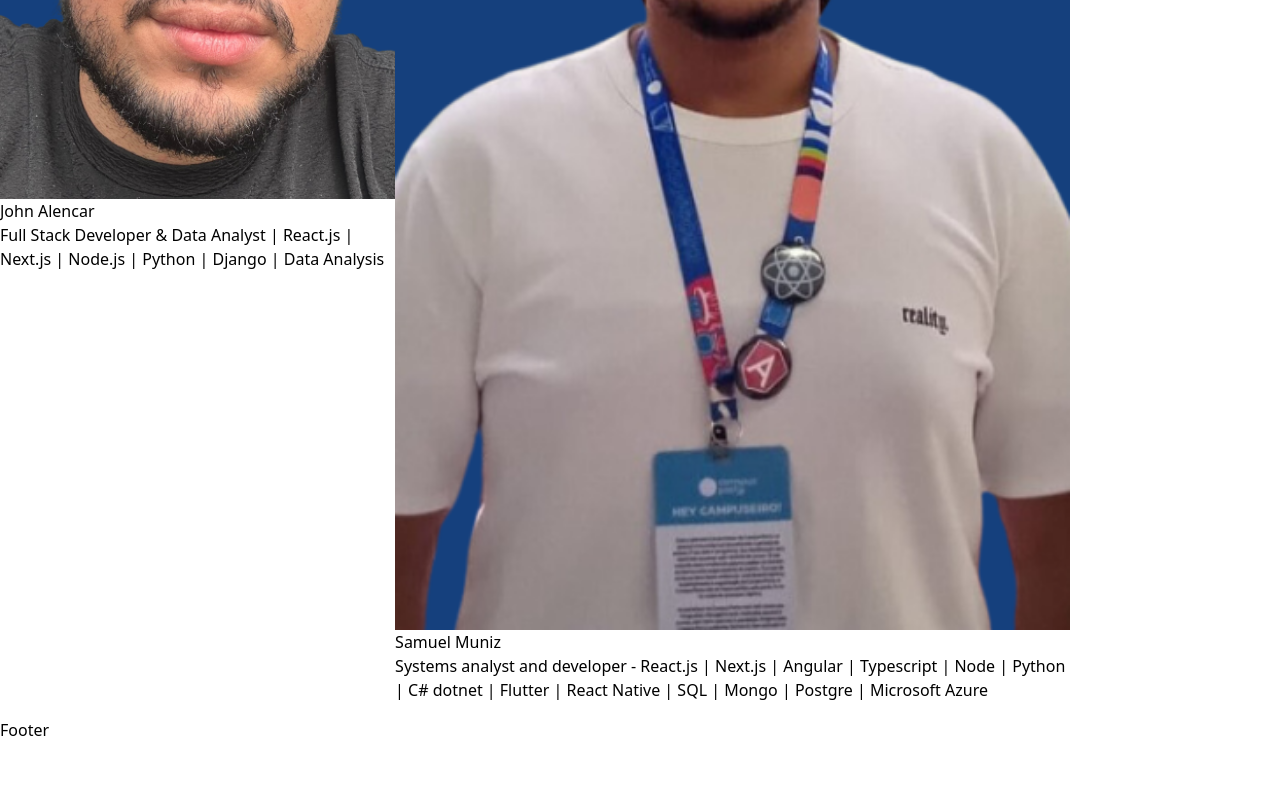
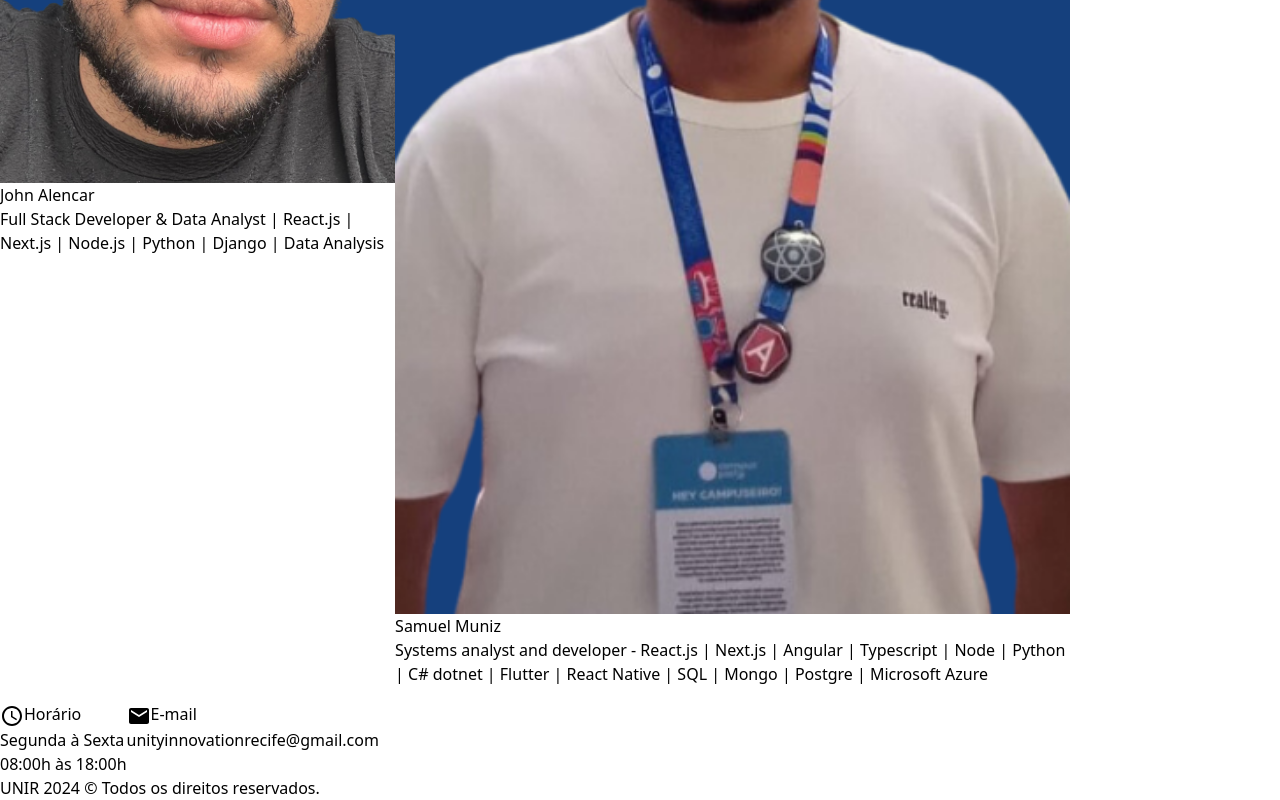
Before and after one commit to DevSamuelMuniz/UNIR, a Next.js app: page / in a window 1280 px wide. Shown: the part 2860-3660 px from the top of the page. Before the commit the page ends 3602 px from the top, so only its background shows below. Built offline with nearby package versions, Linux system fonts and the light colour scheme.

Commit message:
quase la

```diff
--- a/src/Components/FooterComponent/FooterComponent.tsx
+++ b/src/Components/FooterComponent/FooterComponent.tsx
@@ -1,8 +1,35 @@
+import React from "react";
+import AccessTimeIcon from "@mui/icons-material/AccessTime";
+import EmailIcon from "@mui/icons-material/Email";
+
 export default function FooterComponent() {
   return (
-    <main className="flex gap-4 items-center justify-center p-10 h-96 shadow-none">
-      <div>
-        <h1 className="text-[#15407D]">Footer</h1>
+    <main className="flex flex-col shadow-none">
+      <div className="bg-[#15407D] flex justify-evenly p-10">
+        <div className="text-white flex items-center">
+          <div>
+            <h1 className="text-xl font-semibold">
+              <AccessTimeIcon className="mr-2" />
+              Horário
+            </h1>
+            <p>Segunda à Sexta</p>
+            <p>08:00h às 18:00h</p>
+          </div>
+        </div>
+
+        <div className="text-white flex items-center">
+          <div>
+            <h1 className="text-xl font-semibold">
+              <EmailIcon className="mr-2" />
+              E-mail
+            </h1>
+            <p>unityinnovationrecife@gmail.com</p>
+          </div>
+        </div>
+      </div>
+
+      <div className="bg-[#0C2548] text-white flex justify-center text-center text-sm p-4">
+        <h1>UNIR 2024 © Todos os direitos reservados.</h1>
       </div>
     </main>
   );
--- a/src/Components/S5Trabalhos/S5Trabalhos.tsx
+++ b/src/Components/S5Trabalhos/S5Trabalhos.tsx
@@ -22,14 +22,14 @@ const cards = [
 
 ]
 
-export default function S5Branco() {
+export default function S5Trabalhos() {
   return (
-    <main className="flex flex-col gap-4 items-center justify-center pb-10 h-[60vh] ">
+    <main className="flex flex-col items-center justify-center my-24">
         <h1 className="text-5xl font-bold pb-[4rem] text-[#15407D]">
           Nossos Trabalhos!
         </h1>
 
-        <div className="flex w-[100vw] justify-around">
+        <div className="flex w-full justify-around">
           {cards.map((cards, i) =>(
             <div key={i} className="border border-black">
               <img className="w-[18rem]" src={cards.img}/>
```
